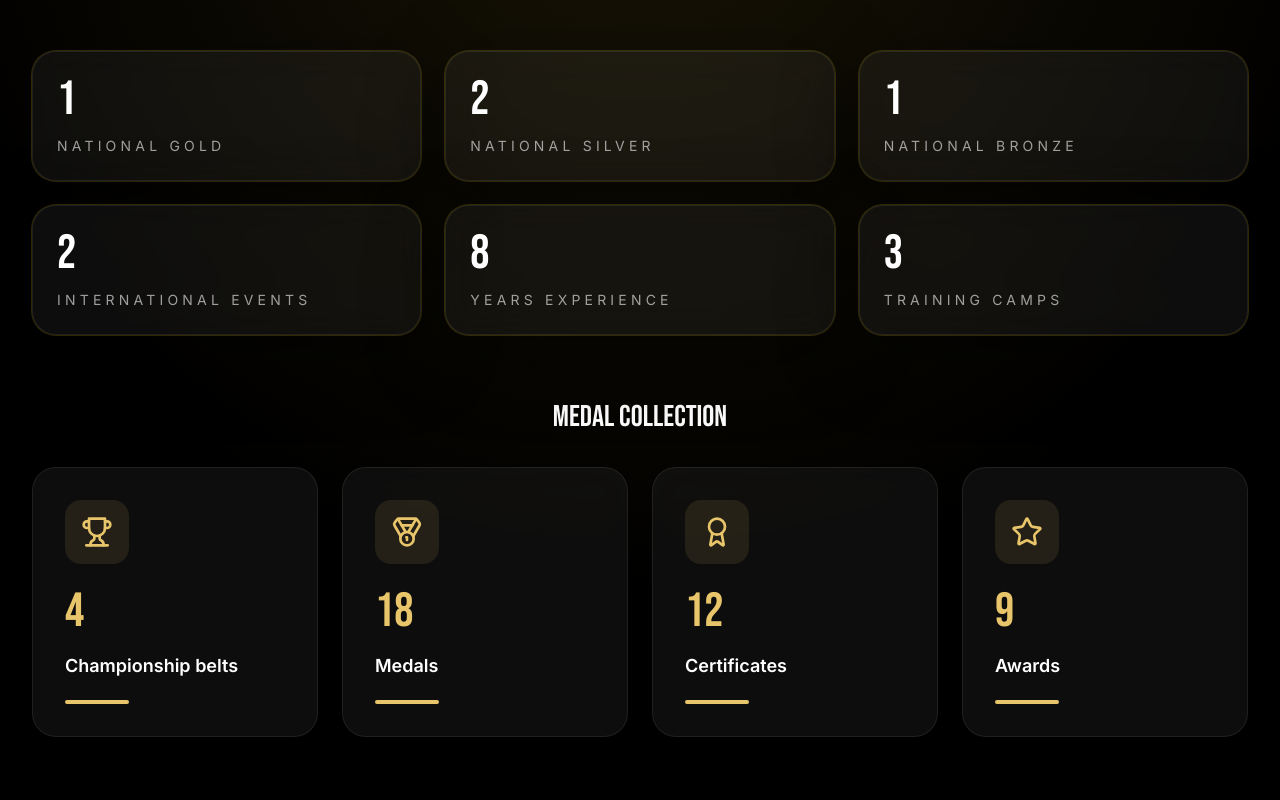
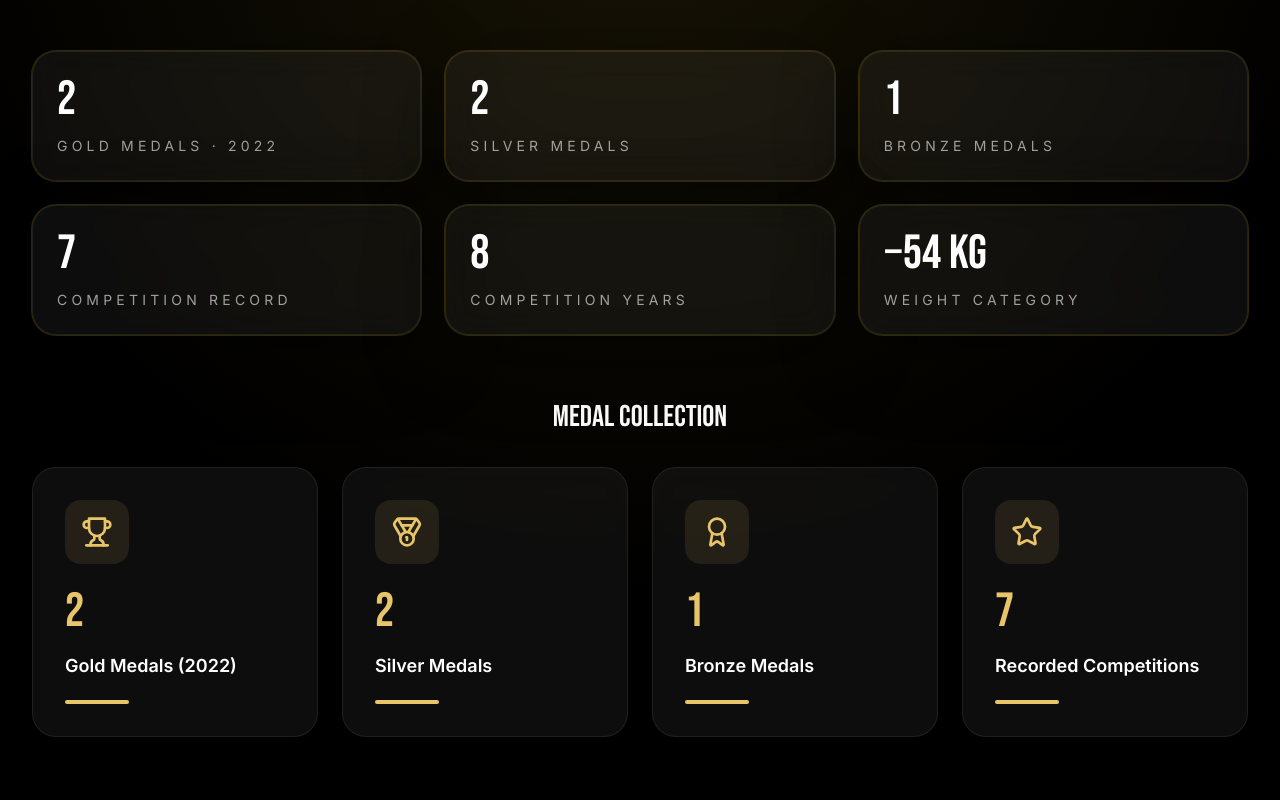
Before and after one commit to harshbharti55/kickboxer-harsh, a Next.js app: page / in a window 1280 px wide. Shown: the part 1280-2080 px from the top of the page. Built offline with nearby package versions, Linux system fonts and the light colour scheme.

Commit message:
Correct athlete record and remove unsupported stats

```diff
--- a/data/site.ts
+++ b/data/site.ts
@@ -6,7 +6,7 @@ export const boxer = {
   birthDate: '24 July 2006',
   hometown: 'Shimla, Himachal Pradesh',
   nationality: 'Indian',
-  weightClass: '-51 kg',
+  weightClass: '−54 kg',
   division: 'Full Contact',
   team: 'Himachal Pradesh',
   style:
@@ -33,59 +33,80 @@ export const boxer = {
     { label: 'Wushu experience', value: '4 years' },
     { label: 'Boxing experience', value: '3 years' },
     { label: 'Training camps attended', value: '3' },
-    { label: 'Career wins', value: '27' },
-    { label: 'KO victories', value: '14' },
+    { label: 'Verified record entries', value: '7' },
+    { label: 'Weight category', value: '−54 kg' },
   ],
 };
 
 export const stats = [
-  { label: "National Gold", value: 1 },
-  { label: "National Silver", value: 2 },
-  { label: "National Bronze", value: 1 },
-  { label: "International Events", value: 2 },
-  { label: "Years Experience", value: 8 },
-  { label: "Training Camps", value: 3 },
+  { label: "Gold Medals · 2022", value: 2 },
+  { label: "Silver Medals", value: 2 },
+  { label: "Bronze Medals", value: 1 },
+  { label: "Competition Record", value: 7 },
+  { label: "Competition Years", value: 8 },
+  { label: "Weight Category", value: "−54 kg" },
 ];
 
 export const fightRecords = [
   {
-    opponent: "Senior National Championship",
+    opponent: "National Kickboxing Championship — Seniors & Masters",
+    result: "5th Place",
+    date: "8–12 September 2026",
+    event: "Indore, Madhya Pradesh",
+    method: "−54 kg Full Contact",
+  },
+  {
+    opponent: "Senior National Kickboxing Championship",
     result: "Silver",
     date: "2025",
     event: "Raipur, Chhattisgarh",
-    method: "Full Contact -51 kg",
+    method: "Senior division",
+  },
+  {
+    opponent: "Kickboxing Inter-University Championship",
+    result: "Participant",
+    date: "12–16 March 2025",
+    event: "Swami Vivekanand Subharti University, Meerut",
+    method: "Inter-university competition",
   },
   {
     opponent: "National Kickboxing Championship",
     result: "Bronze",
     date: "2024",
     event: "Siliguri",
-    method: "Full Contact -51 kg",
+    method: "National championship",
   },
   {
-    opponent: "WAKO India Nationals",
+    opponent: "National Kickboxing Championship",
     result: "Silver",
     date: "2023",
     event: "Ranchi",
-    method: "Full Contact -51 kg",
+    method: "National championship",
   },
   {
-    opponent: "Junior National Championship",
-    result: "Gold",
+    opponent: "WAKO India Open National Tournament",
+    result: "Two Gold Medals",
     date: "2022",
-    event: "Kolkata",
-    method: "Full Contact -45 kg",
+    event: "New Delhi",
+    method: "National tournament",
+  },
+  {
+    opponent: "Junior National Kickboxing Championship",
+    result: "Participant",
+    date: "2018",
+    event: "Shoolini University, Solan, Himachal Pradesh",
+    method: "Junior division",
   },
 ];
 
 export const journey = [
-  { year: '2018', title: 'First National Championship' },
-  { year: '2022', title: 'Junior National Gold' },
-  { year: '2022', title: 'India Open International Gold' },
-  { year: '2023', title: 'National Silver' },
-  { year: '2024', title: 'National Bronze' },
-  { year: '2024', title: 'Wushu Silver' },
-  { year: '2025', title: 'Senior National Silver' },
+  { year: '2018', title: 'Junior National Championship — Participant' },
+  { year: '2022', title: 'WAKO India Open National Tournament — Two Gold Medals' },
+  { year: '2023', title: 'National Championship — Silver Medal' },
+  { year: '2024', title: 'National Championship — Bronze Medal' },
+  { year: '2025', title: 'Senior National Championship — Silver Medal' },
+  { year: '2025', title: 'Inter-University Championship — Participant' },
+  { year: '2026', title: 'National Championship — 5th Place, −54 kg' },
 ];
 
 export const represented = [
@@ -129,10 +150,10 @@ export const highlights = [
 ];
 
 export const achievements = [
-  { title: 'Championship belts', count: 4 },
-  { title: 'Medals', count: 18 },
-  { title: 'Certificates', count: 12 },
-  { title: 'Awards', count: 9 },
+  { title: 'Gold Medals (2022)', count: 2 },
+  { title: 'Silver Medals', count: 2 },
+  { title: 'Bronze Medals', count: 1 },
+  { title: 'Recorded Competitions', count: 7 },
 ];
 
 export const gallery = [
@@ -169,16 +190,13 @@ export const gallery = [
 { src: "/gallery/Screenshot_20230830-150314~2.png", alt: "Gallery 31" },
   ];
 export const sponsors = [
-  { name: 'Brand Partner One', type: 'Performance wear' },
-  { name: 'Brand Partner Two', type: 'Nutrition support' },
-  { name: 'Brand Partner Three', type: 'Event collaboration' },
-  { name: 'Brand Partner Four', type: 'Media sponsorship' },
+
 ];
 
 export const contact = {
   email: "Kickboxerharsh@gmail.com",
-  instagram: "https://www.instagram.com/harsh_bharti5?igsh=NmhnZ3M3MWdhbDMw",
-  facebook: "https://www.facebook.com/share/1Dw6ZKqKyE/",
-  twitter: "https://x.com/Harsh_bharti5",
-  linkedin: "https://www.linkedin.com/in/harsh-bharti-931b31251",
+  instagram: "https://www.instagram.com/harsh_bharti5?vrfl=NmhnZ3M3MWdhbDMw",
+  facebook: "https://www.facebook.com/share/1ERw93PBWt/",
+  youtube: "https://youtube.com/@kickboxerharsh?si=wMdeCiRbkroEMKWb",
+  linkedin: "https://www.linkedin.com/in/harsh-bharti-931b31251?utm_source=share_via&utm_content=profile&utm_medium=member_android",
 };
```
